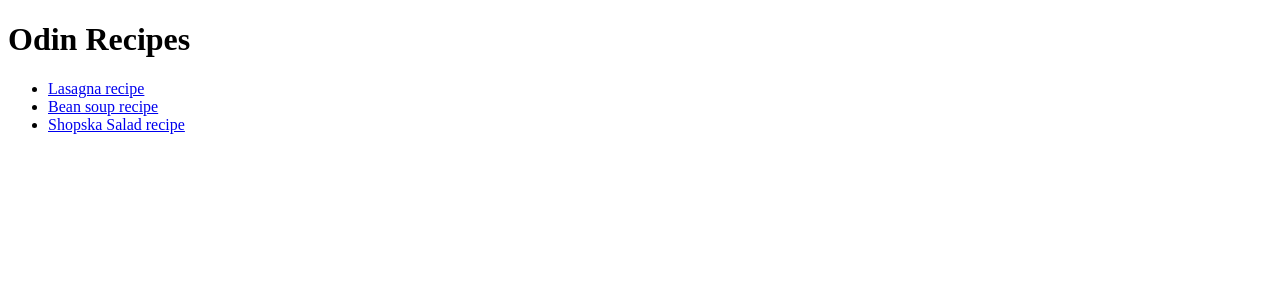
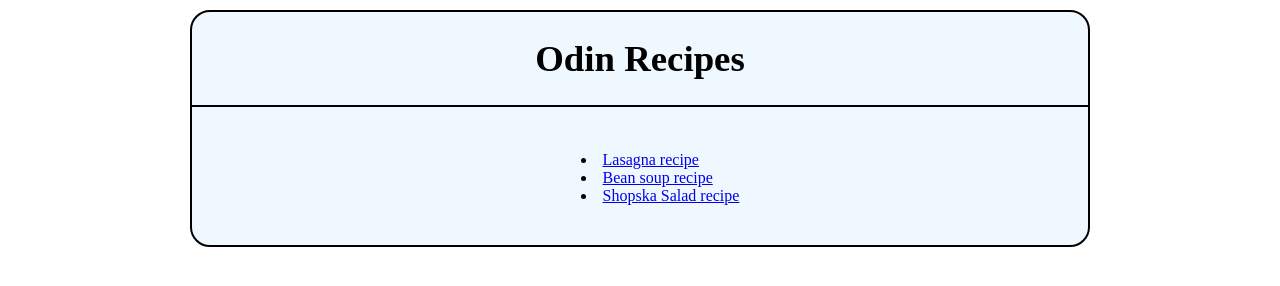
Before and after one commit to vaniokrika/recipes, a plain HTML site: page index.html in a window 1280 px wide. Drawn offline with Linux system fonts and the light colour scheme.

Commit message:
Added styles.css

```diff
--- a/index.html
+++ b/index.html
@@ -3,15 +3,17 @@
     <head>
         <meta charset="UTF-8">
         <title>Odin Recipes</title>
+        <link rel="stylesheet" href="styles.css">
     </head>
 
     <body>
+        <div class="main-content">
             <h1>Odin Recipes</h1>
             <ul>
                 <li><a href="odin_recipes/lasagna.html">Lasagna recipe</a></li>
                 <li><a href="odin_recipes/bean_soup.html">Bean soup recipe</a></li>
                 <li><a href="odin_recipes/shopska_salad.html">Shopska Salad recipe</a></li>
-
             </ul>
+        </div>
     </body>
 </html>
--- /dev/null
+++ b/styles.css
@@ -0,0 +1,29 @@
+body {
+    margin: auto;
+    margin-top: 10px;
+    box-sizing: border-box;
+
+}
+
+.main-content {
+    margin: auto;
+    border: 2px solid black;
+    width: 70%;
+    border-radius: 20px;
+    background-color: aliceblue;
+}
+
+h1 {
+    font-size: 2.3em;
+    text-align: center;
+    padding-bottom: 25px;
+    border-bottom: 2px solid black;
+}
+
+ul {
+    padding-top: 20px;
+    padding-bottom: 40px;
+    list-style-position: inside;
+    margin: auto;
+    width: max-content;
+}
```
Also changed, not shown: odin_recipes/lasagna.html (+1 -0 lines). Lines whose indentation alone changed are shown as unchanged.
